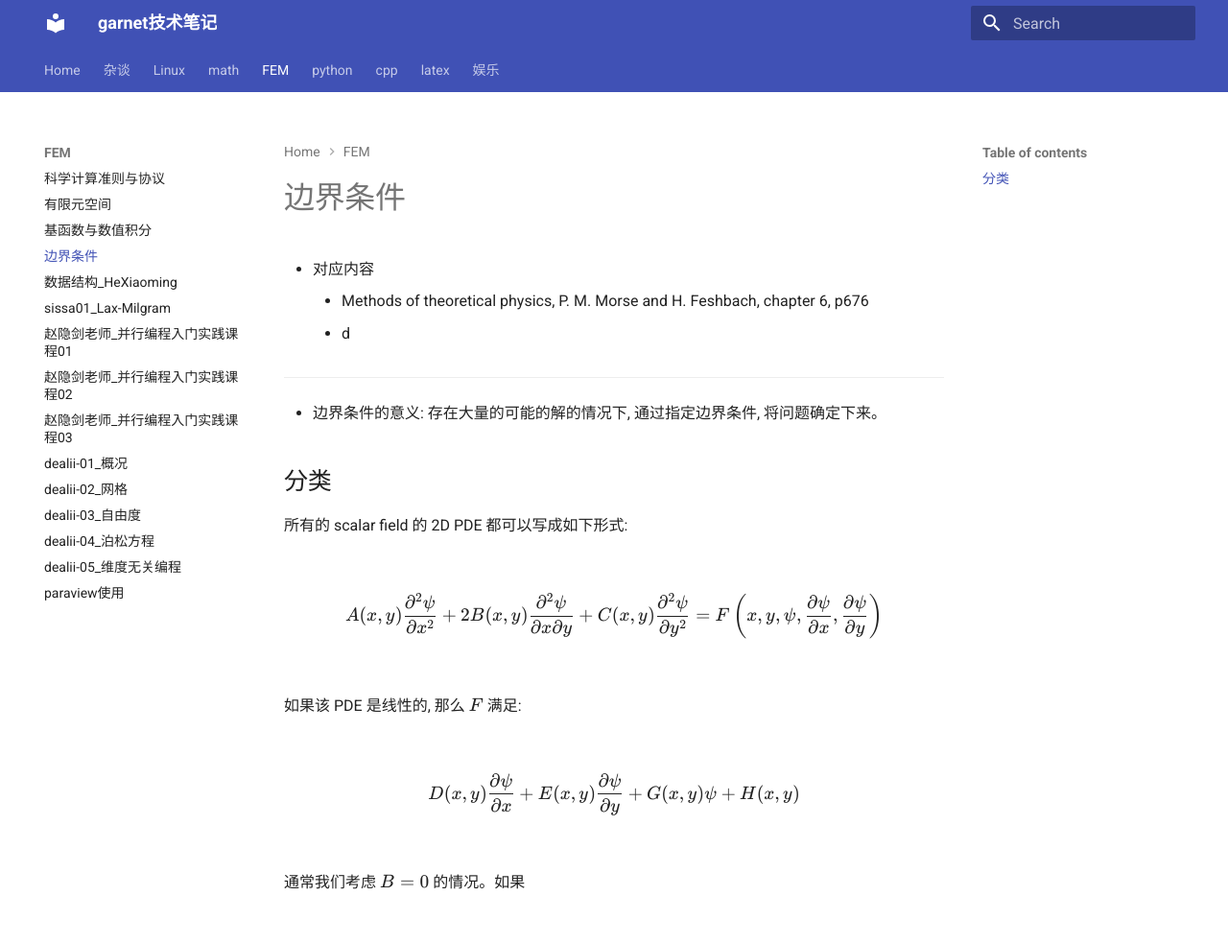
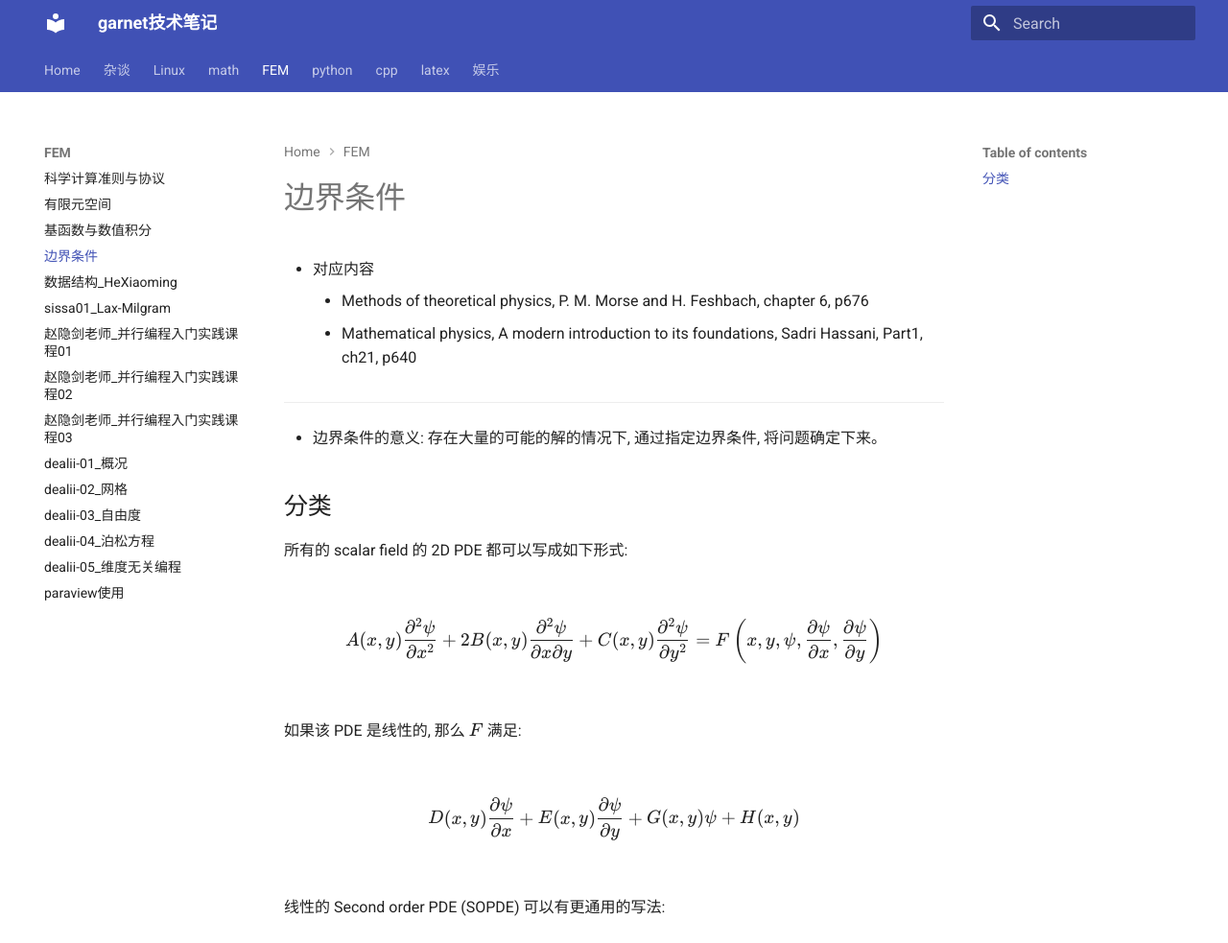
Before and after one commit to ymma98/technotes, an MkDocs documentation site: the page built from docs/FEM/边界条件.md, in a window 1280 px wide and 983 px high. Shown: the whole window at 96% size. Built offline with MkDocs 1.6.1 and Material for MkDocs 9.7.7, drawn with Linux system fonts in a browser that asks for light colours.

Commit message:
docs/FEM/边界条件.md updated from https://stackedit.cn/

```diff
--- a/docs/FEM/边界条件.md
+++ b/docs/FEM/边界条件.md
@@ -2,7 +2,7 @@
 
 * 对应内容
 	* Methods of theoretical physics, P. M. Morse and H. Feshbach, chapter 6, p676
-	* d
+	* Mathematical physics, A modern introduction to its foundations, Sadri Hassani, Part1, ch21, p640
 
 ___
 
@@ -22,9 +22,11 @@ $$
 D(x, y) \frac{\partial \psi}{\partial x} + E(x, y) \frac{\partial \psi}{\partial y} + G(x, y) \psi + H(x, y)
 $$
 
-通常我们考虑 $B = 0$ 的情况。如果
+线性的 Second order PDE (SOPDE) 可以有更通用的写法:
+
+
 
 <!--stackedit_data:
-eyJoaXN0b3J5IjpbNjMwNTM0Nzc4LDQzNjM4OTc5Niw0MjQ0Mj
-Y2M119
+eyJoaXN0b3J5IjpbLTM0MjMzMDc0Niw2MzA1MzQ3NzgsNDM2Mz
+g5Nzk2LDQyNDQyNjYzXX0=
 -->
```
